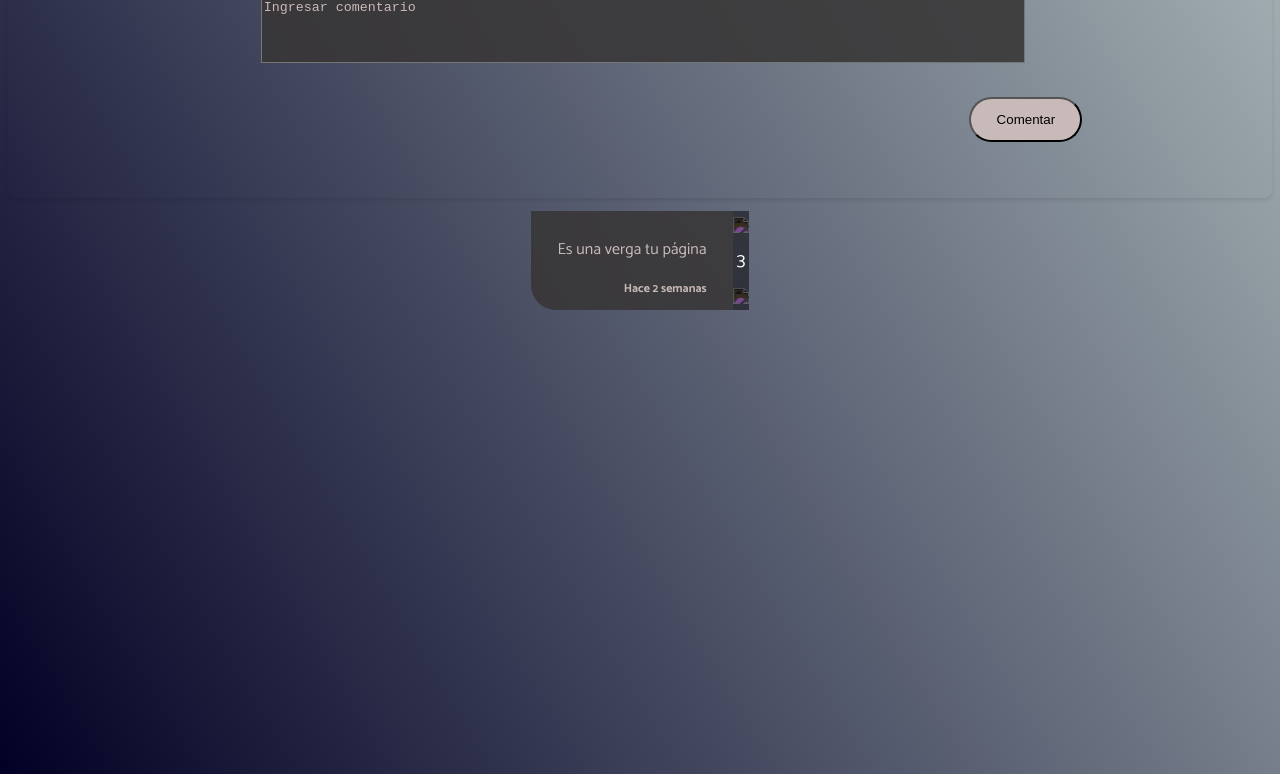
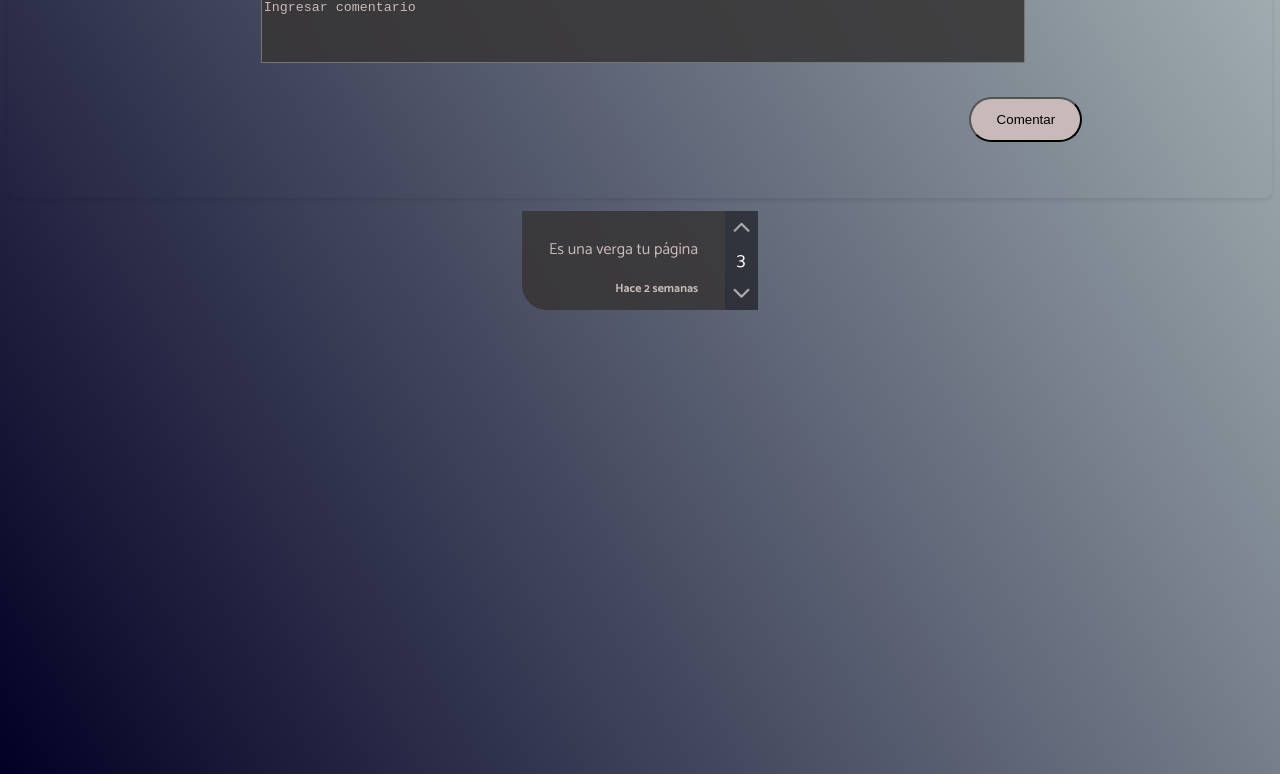
Before and after one commit to Xzoun/Herramienta-de-Desarrollo, a plain HTML site: page Muro/Muro.html in a window 1280 px wide. Shown: the part 84-858 px from the top of the page. Drawn offline with nearby package versions, Linux system fonts and the light colour scheme.

Commit message:
Mas errores

```diff
--- a/Muro/Muro.html
+++ b/Muro/Muro.html
@@ -19,7 +19,7 @@
             <li id="volver">
                 <a href="..\index.html">
                     <div id="atras">
-                        <img class="arrowleft" src="./Muro/Cosas/Arrow left.png"></img>
+                        <img class="arrowleft" src="./Cosas/Arrow left.png"></img>
                         <span>Atras</span>
                     </div>
                 </a>
@@ -60,9 +60,9 @@
                 <p class="tiempo">Hace 2 semanas</p>
             </div>
             <div class="likesDiv">
-                <img class="like" src="./Muro/Cosas/Up.png">
+                <img class="like" src="./Cosas/Up.png">
                 <div class="likes">3</div>
-                <img class="like" src="./Muro/Cosas/Down.png">
+                <img class="like" src="./Cosas/Down.png">
             </div>
         </div>
     </div>
```
